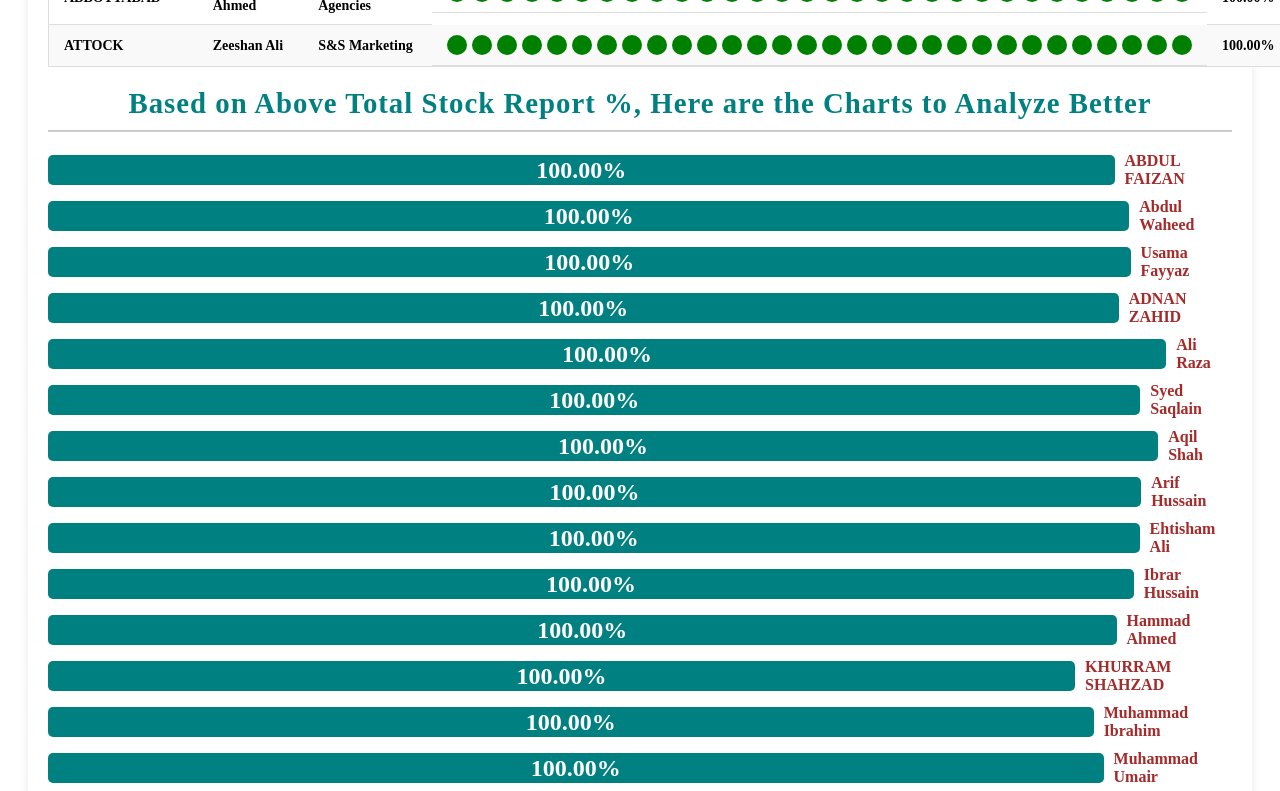
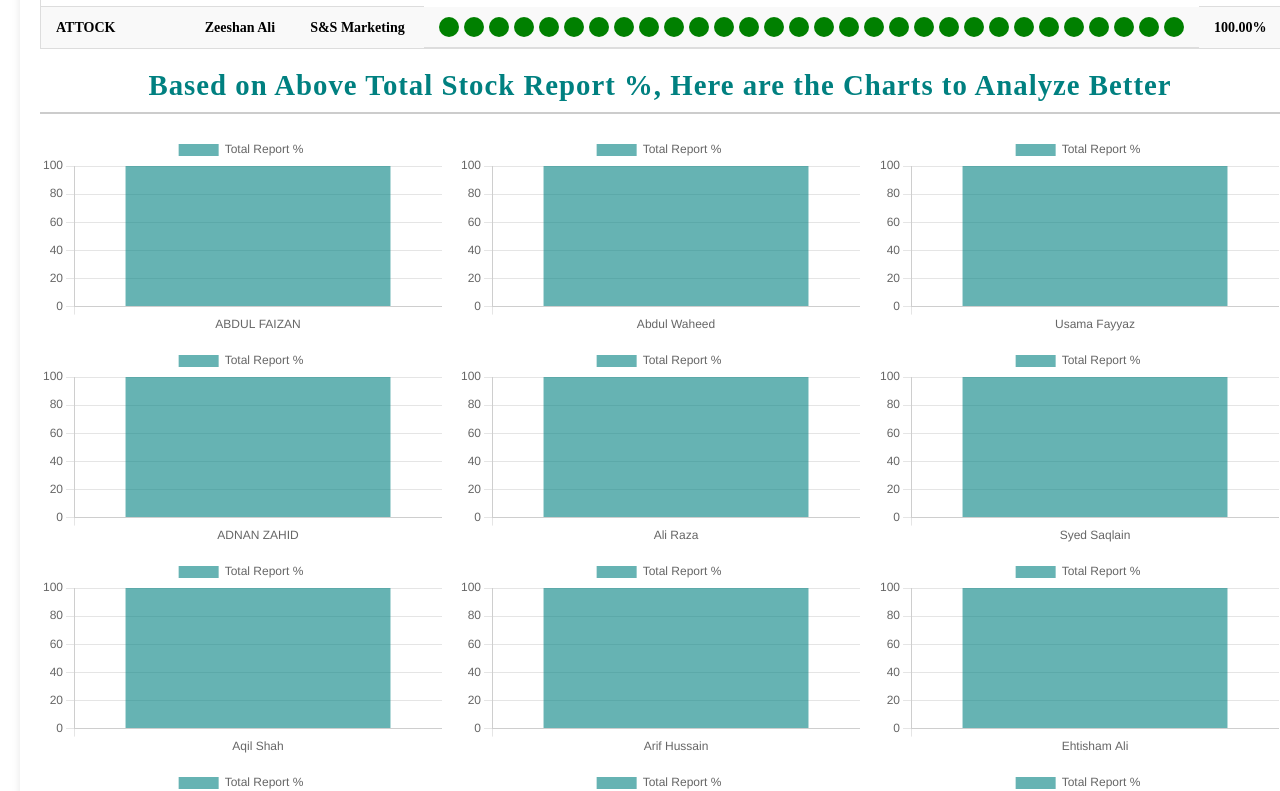
Before and after one commit to Hammad-khalil/PepsiCo-Employee-Tracker, a React (Vite) app: page / in a window 1280 px wide. Shown: the part 1800-2591 px from the top of the page. Built offline with nearby package versions, Linux system fonts and the light colour scheme; the HTML template or start-up script is replaced by a standard one.

Commit message:
Completed 100% code to present someone

```diff
--- a/src/components/StockReport.css
+++ b/src/components/StockReport.css
@@ -1,8 +1,16 @@
+/* Add this to the top of your CSS file */
+body {
+    margin: 0; /* Remove default body margin */
+    overflow-x: hidden; /* Prevent horizontal scrolling */
+}
+
 .table-container {
     padding: 20px;
     background-color: white;
     border-radius: 10px;
     box-shadow: 0 4px 8px rgba(0, 0, 0, 0.1);
+    width: 100%; /* Make the container full width */
+    box-sizing: border-box; /* Include padding in width calculation */
 }
 
 h1 {
@@ -14,7 +22,7 @@ h1 {
 }
 
 .report-table {
-    width: 100%;
+    width: 100%; /* Ensure the table is full width */
     border-collapse: collapse;
     font-family: cursive;
     text-align: left;
@@ -78,7 +86,6 @@ td:last-child {
     color: black;
 }
 
-
 .indicator-chart {
     display: flex;
     gap: 15px;
@@ -102,15 +109,19 @@ td:last-child {
 .yellow { background-color: yellow; }
 .gray { background-color: gray; }
 
-
 .bar-chart-container {
     margin-top: 20px;
+    display: flex; /* Add this to align items horizontally */
+    flex-wrap: wrap; /* Allow wrapping to avoid overflow */
+    justify-content: space-between; /* Space charts evenly */
 }
 
 .bar-chart {
     display: flex;
     align-items: center;
     margin-bottom: 10px;
+    flex-basis: calc(33.33% - 10px); /* Set the width of each chart */
+    box-sizing: border-box; /* Include padding in width calculation */
 }
 
 .bar {
@@ -132,6 +143,7 @@ td:last-child {
     font-weight: bold;
     color: brown;
 }
+
 .chart-heading {
     font-family: cursive;
     font-weight: bolder;
--- a/src/components/StockReport.jsx
+++ b/src/components/StockReport.jsx
@@ -1,5 +1,6 @@
 import { useState, useEffect } from "react";
-import "./StockReport.css"; // Ensure you import the CSS file
+import { Bar } from "react-chartjs-2";
+import "./StockReport.css";
 
 const employees = [
   { region: "MANDRA", kpo: "ABDUL FAIZAN", distribution: "Radiant Distribution 2" },
@@ -28,12 +29,11 @@ const employees = [
   { region: "ATTOCK", kpo: "Zeeshan Ali", distribution: "S&S Marketing" },
 ];
 
-const daysInMonth = 30; // Example for the month of September
+const daysInMonth = 30;
 
 const StockReport = () => {
   const initialStatus = Array.from({ length: daysInMonth }, () => "green");
 
-  // Load statuses from localStorage if available, otherwise use initial values
   const loadStatuses = () => {
     const savedStatuses = localStorage.getItem("employeeStatuses");
     return savedStatuses ? JSON.parse(savedStatuses) : employees.map(() => [...initialStatus]);
@@ -41,7 +41,6 @@ const StockReport = () => {
 
   const [statuses, setStatuses] = useState(loadStatuses);
 
-  // Save statuses to localStorage whenever they change
   useEffect(() => {
     localStorage.setItem("employeeStatuses", JSON.stringify(statuses));
   }, [statuses]);
@@ -60,21 +59,18 @@ const StockReport = () => {
     const yellowCount = statusArray.filter(status => status === "yellow").length;
     const grayCount = statusArray.filter(status => status === "gray").length;
 
-    const totalDays = daysInMonth - grayCount; // Total countable days
-    if (totalDays === 0) return 0; // Avoid division by zero
+    const totalDays = daysInMonth - grayCount;
+    if (totalDays === 0) return 0;
 
-    // Calculate total points from statuses
-    const totalPoints = (greenCount * 100) + (yellowCount * 50); // Assigning values
-    const percentage = (totalPoints / (totalDays * 100)) * 100; // Calculate percentage based on total possible points
+    const totalPoints = (greenCount * 100) + (yellowCount * 50);
+    const percentage = (totalPoints / (totalDays * 100)) * 100;
 
-    return Math.max(percentage, 0).toFixed(2); // Ensure percentage is not negative
+    return Math.max(percentage, 0).toFixed(2);
   };
 
   return (
     <div className="table-container">
       <h1>Stock Report Status</h1>
-
-      {/* Indicator Chart */}
       <div className="indicator-chart">
         <div className="indicator-item">
           <div className="circle green"></div> Green dot indicates Stock Report sent on time
@@ -120,17 +116,37 @@ const StockReport = () => {
           ))}
         </tbody>
       </table>
- <h2 className="chart-heading">Based on Above Total Stock Report %, Here are the Charts to Analyze Better</h2>
-      {/* Horizontal Bar Chart for Each Employee */}
+
+      <h2 className="chart-heading">Based on Above Total Stock Report %, Here are the Charts to Analyze Better</h2>
+
+      {/* Bar Chart for Each Employee */}
       <div className="bar-chart-container">
         {employees.map((employee, empIndex) => {
           const totalReportPercentage = calculatePercentage(statuses[empIndex]);
+
+          const data = {
+            labels: [employee.kpo],
+            datasets: [
+              {
+                label: 'Total Report %',
+                data: [totalReportPercentage],
+                backgroundColor: 'rgba(0, 128, 128, 0.6)',
+              },
+            ],
+          };
+
+          const options = {
+            scales: {
+              y: {
+                beginAtZero: true,
+                max: 100, // Set max to 100 for percentage
+              },
+            },
+          };
+
           return (
             <div key={empIndex} className="bar-chart">
-              <div className="bar" style={{ width: `${totalReportPercentage}%` }}>
-                {totalReportPercentage}%
-              </div>
-              <span className="employee-label">{employee.kpo}</span>
+              <Bar data={data} options={options} />
             </div>
           );
         })}
```
Lines whose indentation alone changed are shown as unchanged.
